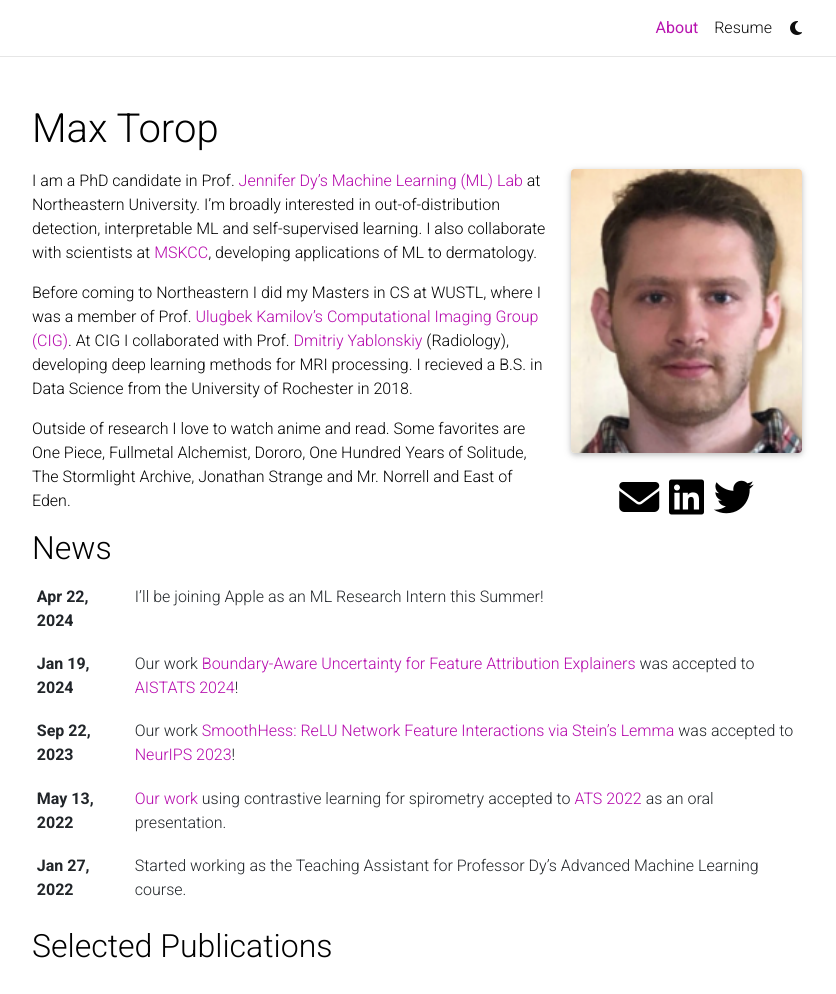
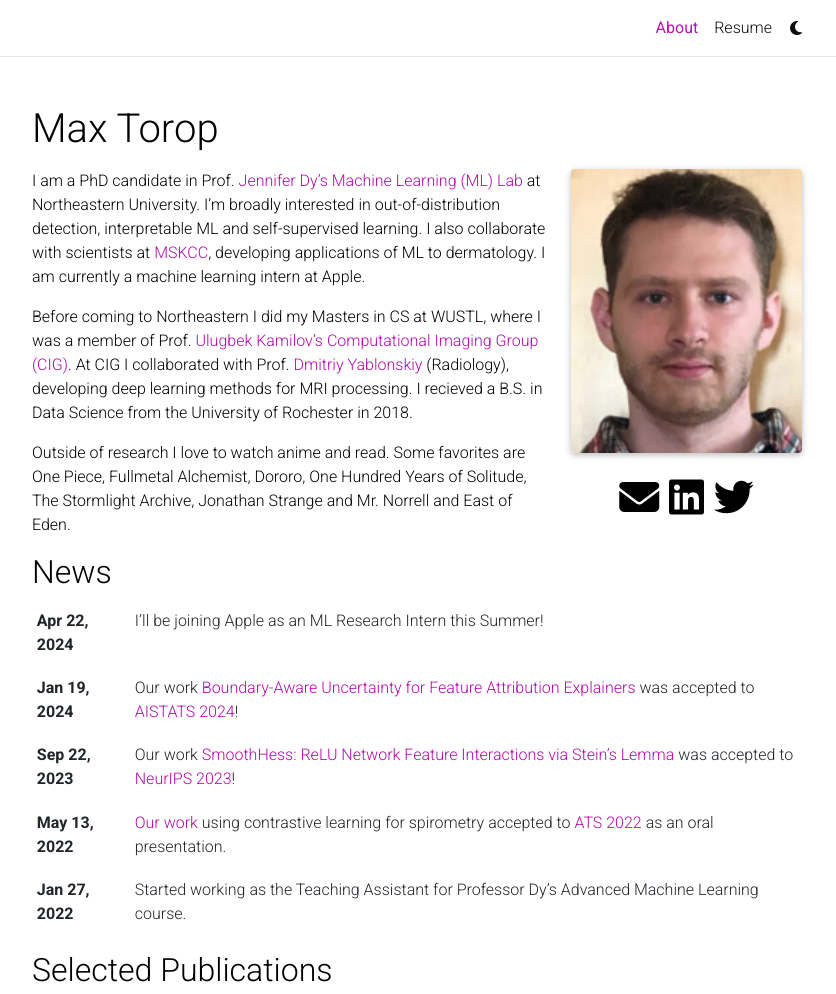
Before and after one commit to MaxTorop/MaxTorop.github.io, a Jekyll site: the page built from _pages/about.md, in a window 1280 px wide and 1192 px high, cut to the strip 0-994 px from the top of the window. Shown: the whole strip, without its empty margins (223-1059 px from the left). Built offline with Jekyll 4.4.1, drawn with Linux system fonts in a browser that asks for light colours; full-size pictures stand in for the smaller copies a plugin makes; comment, search, counter and statistics services are not loaded; a style sheet for code colours, icons or effects is not loaded.

Commit message:
Update about.md

```diff
--- a/_pages/about.md
+++ b/_pages/about.md
@@ -17,7 +17,7 @@
 ---
 
 
-I am a PhD candidate in Prof. [Jennifer Dy's Machine Learning (ML) Lab](https://mllabneu.github.io/) at Northeastern University. I'm broadly interested in out-of-distribution detection, interpretable ML and self-supervised learning. I also collaborate with scientists at [MSKCC](https://www.mskcc.org), developing applications of ML to dermatology.
+I am a PhD candidate in Prof. [Jennifer Dy's Machine Learning (ML) Lab](https://mllabneu.github.io/) at Northeastern University. I'm broadly interested in out-of-distribution detection, interpretable ML and self-supervised learning. I also collaborate with scientists at [MSKCC](https://www.mskcc.org), developing applications of ML to dermatology. I am currently a machine learning intern at Apple.
 
 <!--
 I'm also collaborating with scientists at [MSKCC](https://www.mskcc.org) to develop applications of ML for dermatology.
```
